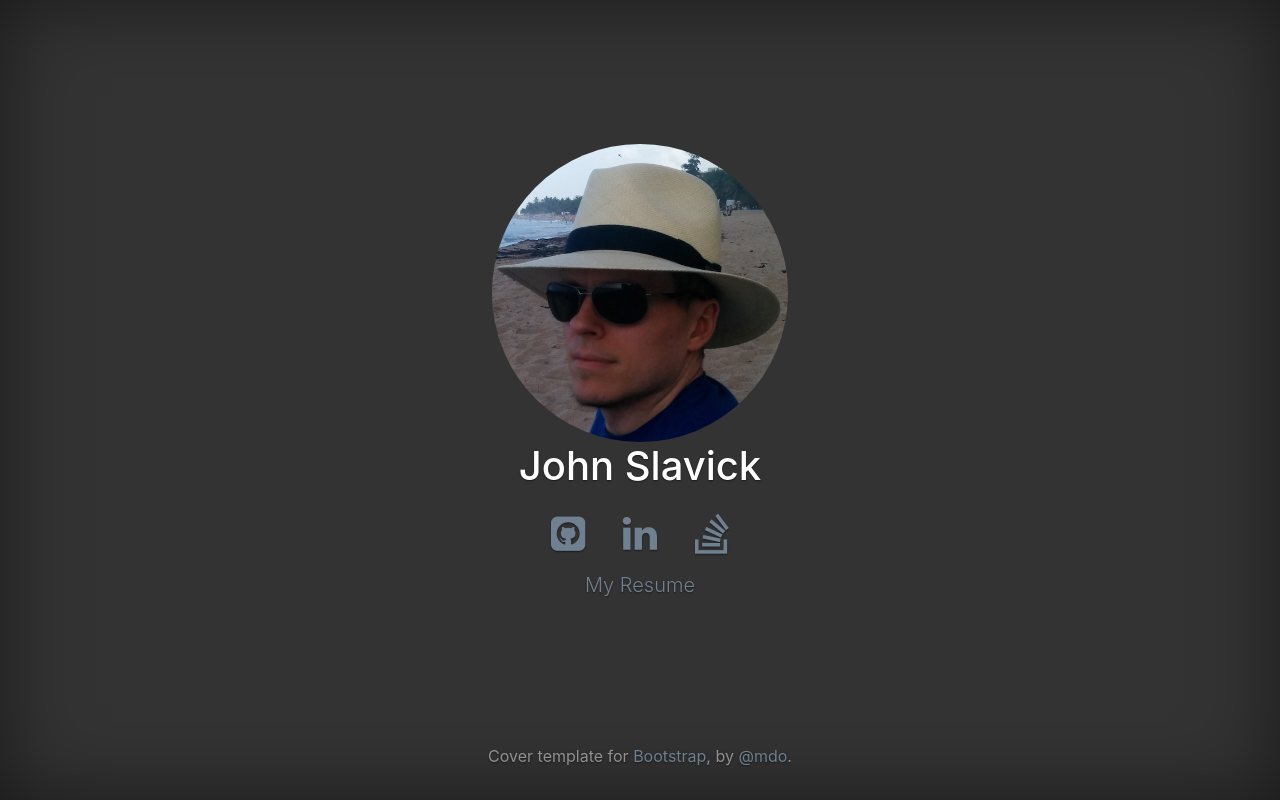
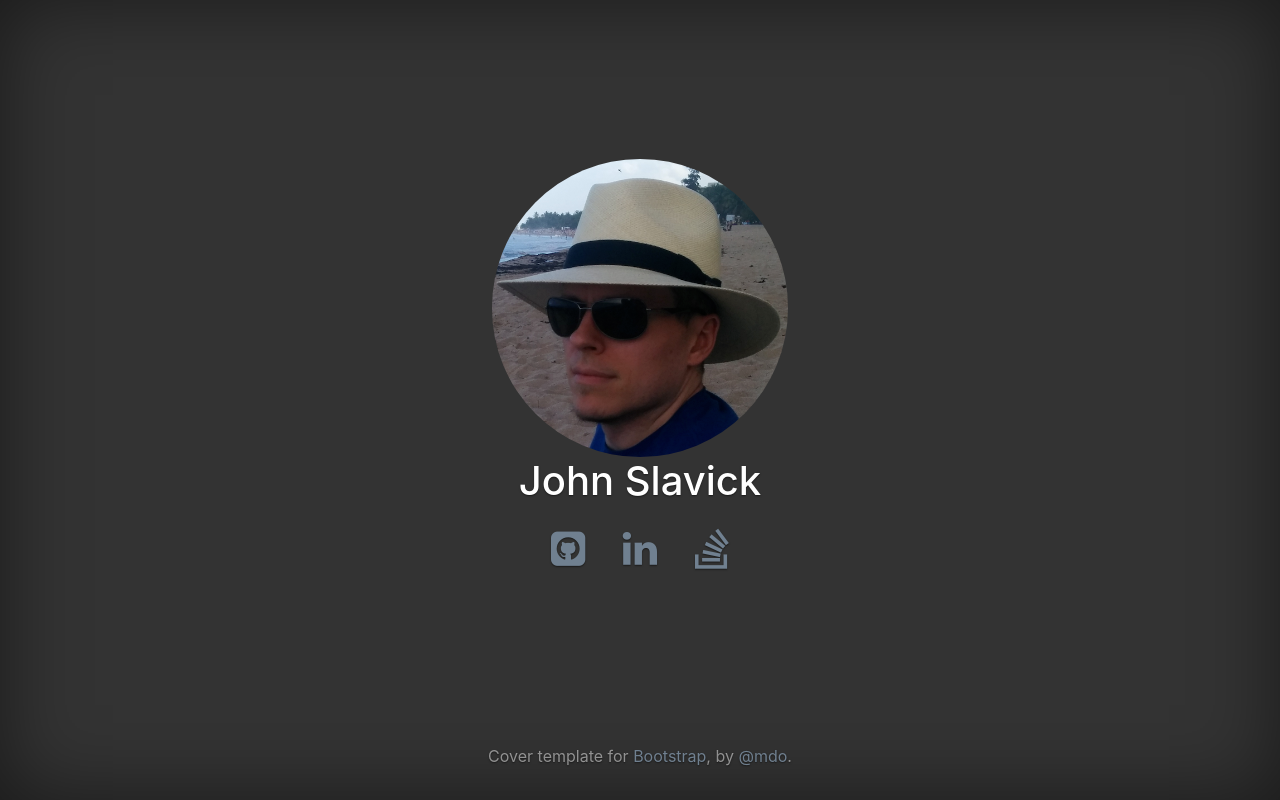
Before and after one commit to slavick/slavick.github.io, a plain HTML site: page index.html in a window 1280 px wide. Drawn offline with nearby package versions, Linux system fonts and the light colour scheme.

Commit message:
Remove link to resume on Stack Overflow Jobs

```diff
--- a/index.html
+++ b/index.html
@@ -34,8 +34,6 @@
             <a href="https://stackoverflow.com/users/115555/john-slavick" class="no-underline" target="_blank">
                 <i class="btn-social fa fa-2x fa-stack-overflow"></i>
             </a>
-            <br/>
-            <a href="https://stackoverflow.com/cv/johnslavick" class="btn-social" target="_blank">My Resume</a>
         </p>
     </main>
 
```
